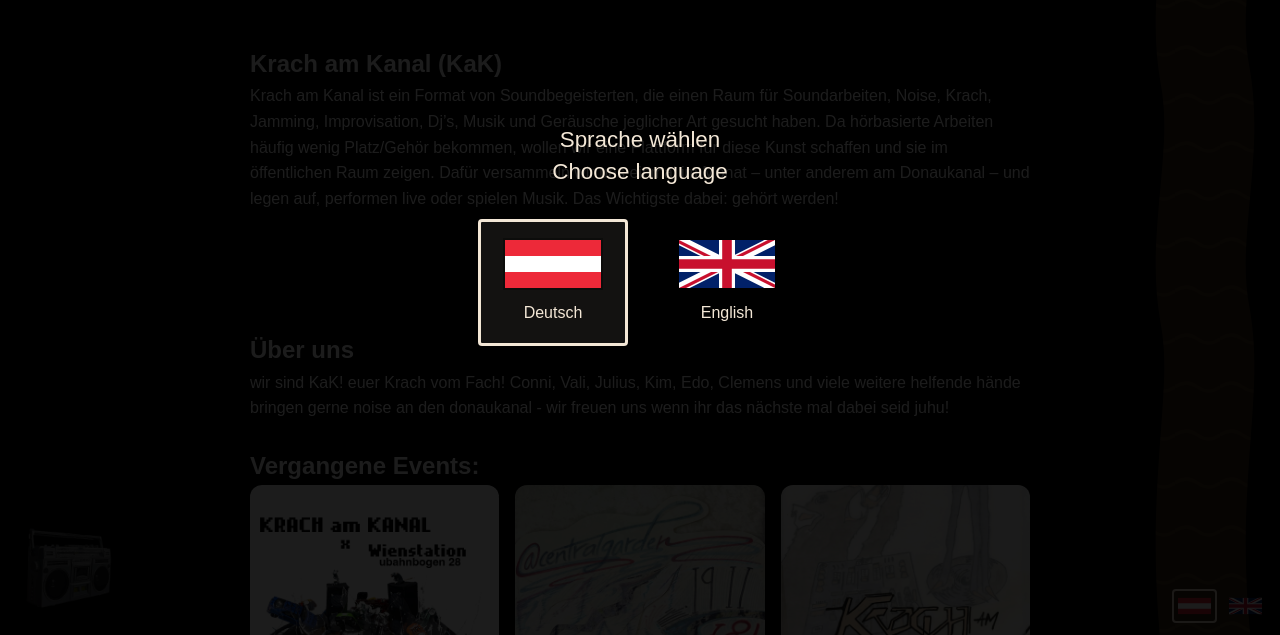
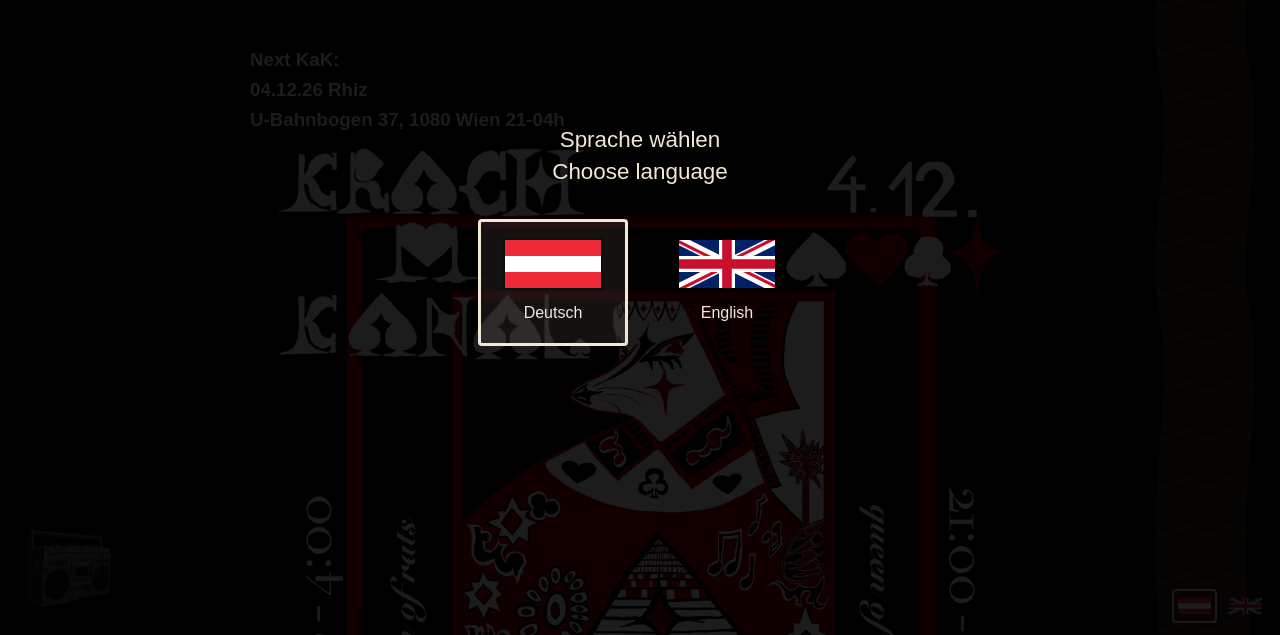
Before and after one commit to DieFahrradKette/KrachamKanal, a plain HTML site: page index.html in a window 1280 px wide. Shown: the part 165-800 px from the top of the page. Drawn offline with Linux system fonts and the light colour scheme; a script that the page names is missing; a web font is replaced by a local one.

Commit message:
add rhiz

```diff
--- a/index.html
+++ b/index.html
@@ -210,27 +210,27 @@
 
         <br>
         <br>
-        <!--
+
 
               <h3>Next KaK:
                 <br>
-                10.10.26 Kulturraum Im Spitzer
+                04.12.26 Rhiz
 <br>
 
-                Taborstraße 10, 1020 Wien 18-22h</h3>
-              <img src="media/spitzer.png" alt="" class="nextkak">
+U-Bahnbogen 37, 1080 Wien 21-04h</h3>
+              <img src="media/KrachamKanal_Rhiz.png" alt="" class="nextkak">
       <br>
-      -->
+
       </div>
         <h2>Krach am Kanal (KaK)</h2>
         <p data-en="Krach am Kanal is a format by sound enthusiasts who were looking for a space for sound works, noise, jamming, improvisation, DJs, music and sounds of every kind. Because listening-based works often get little room and few ears, we want to create a platform for this art and show it in public space. To do that, we get together once a month – among other places at the Danube Canal – and DJ, perform live or play music. The most important thing: to be heard!">Krach am Kanal ist ein Format von Soundbegeisterten, die einen Raum für Soundarbeiten, Noise, Krach, Jamming, Improvisation, Dj’s, Musik und Geräusche jeglicher Art gesucht haben. Da hörbasierte Arbeiten häufig wenig Platz/Gehör bekommen, wollen wir eine Plattform für diese Kunst schaffen und sie im öffentlichen Raum zeigen. Dafür versammeln wir uns einmal im Monat – unter anderem am Donaukanal – und legen auf, performen live oder spielen Musik. Das Wichtigste dabei: gehört werden!</p>
       </section>
 
-       <!--
+
       <section id="open-call" style="padding: 2rem; max-width: 800px; margin: auto;">
-        <h2 style="font-size: 2rem; text-align: center;">Open Call 10.10.2026</h2>
+        <h2 style="font-size: 2rem; text-align: center;">Open Call 04.12.2026</h2>
         <p style="text-align: left; margin-bottom: 1.5rem;">
-          <span data-en="On October 10th we are once again looking for artists who want to make noise with us at the Spitzer! Live sets, DJ sets, sound art, all artists &amp; genres are welcome!">Für den 10.10. suchen wir wieder Künstler*innen die mit uns gemeinsam im Spitzer Krach machen wollen! Live Sets, Dj Sets, Sound Art, all artists &amp; genres are welcome!</span><br>
+          <span data-en="On October 10th we are once again looking for artists who want to make noise with us at Rhiz! Live sets, DJ sets, sound art, all artists &amp; genres are welcome!">Für den 04.12. suchen wir wieder Künstler*innen die mit uns gemeinsam im Rhiz Krach machen wollen! Live Sets, Dj Sets, Sound Art, all artists &amp; genres are welcome!</span><br>
           <h2 style="font-size: 2rem; text-align: center;">💰</h2>
           <span data-en="We are Krach am Kanal - a platform for sound art, noise and music of every kind. Our goal is to give artists a space to experiment, perform and network. It is important to us to stay accessible and to keep our platform free of profit and consumer pressure – that is why, unfortunately, we cannot offer any fees. We would be happy if you still want to make noise with us!">Wir sind Krach am Kanal - eine Plattform für SoundArt, Noise und Musik jeglicher Art. Unser Ziel ist es, Künstler*innen einen Raum zum Experimentieren, Performen und Vernetzen zu geben. Uns ist es wichtig, zugänglich zu bleiben und unsere Plattform frei von Profit und Konsumzwang zu halten – deshalb können wir leider keine Gagen anbieten. Wir freuen uns, wenn ihr trotzdem mit uns Krach machen wollt!</span> <br>
           <h2 style="font-size: 2rem; text-align: center;">📸</h2>
@@ -260,7 +260,7 @@
       <p style="font-size: 0.9rem; text-align: center; margin-top: 1rem; color: #666;" data-en="Note: This form is provided via <a href='https://tally.so' target='_blank'>Tally.so</a>. Your data is processed there in compliance with the GDPR.">
         Hinweis: Dieses Formular wird über <a href="https://tally.so" target="_blank">Tally.so</a> bereitgestellt. Deine Daten werden dort DSGVO-konform verarbeitet.
       </p>
--->
+
 
       <section id="ueber-uns" class="content" style="margin-top: 100px;">
         <h2 data-en="About us">Über uns</h2>
```
Also changed, not shown: media/KrachamKanal_Rhiz.png (added).
